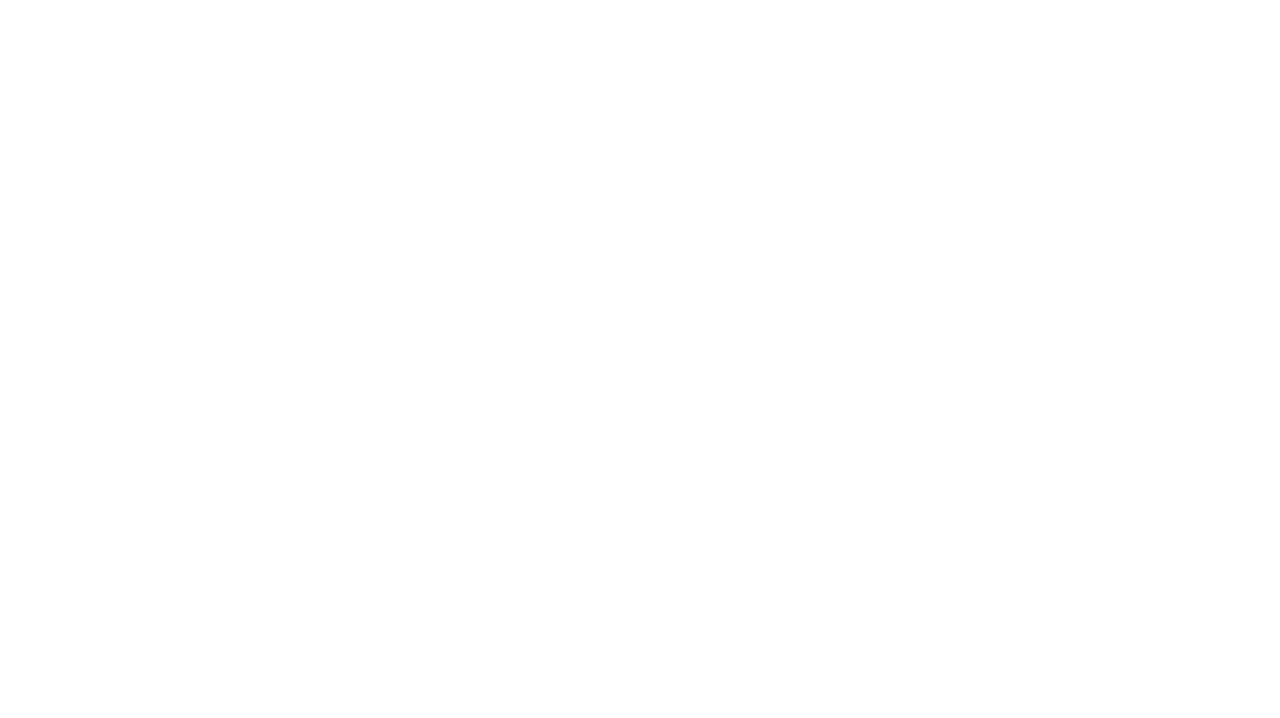
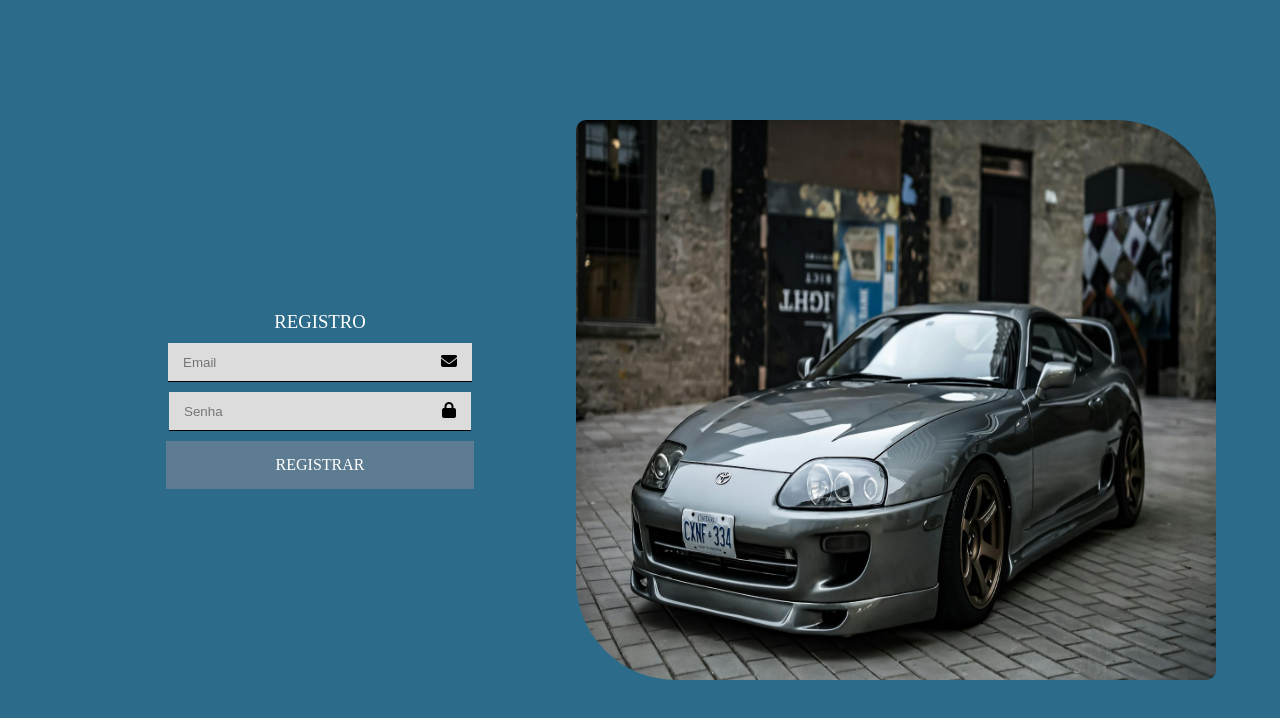
Before and after one commit to mIINguta/MyCar, a React (Vite) app: page /registro in a window 1280 px wide. Before the commit this address had no page. Shown: the top 718 px of the page. Built offline with nearby package versions, Linux system fonts and the light colour scheme.

Commit message:
feat: pagina de registro + estilização registro

```diff
--- a/index.html
+++ b/index.html
@@ -6,6 +6,8 @@
     <meta name="viewport" content="width=device-width, initial-scale=1.0" />
     <script src="https://kit.fontawesome.com/67fa80b427.js" crossorigin="anonymous"></script>
     <link rel="stylesheet" href="src/styles/LoginStyle.scss">
+    <link rel="stylesheet" href="src/styles/RegistroStyle.scss">
+    <link rel="stylesheet" href="src/styles/ComponentsStyle/LabelStyle.scss">
     <link rel="stylesheet" href="src/styles/GlobalStyle.scss">
     <link rel="preconnect" href="https://fonts.googleapis.com">
 <link rel="preconnect" href="https://fonts.gstatic.com" crossorigin>
--- a/src/App.tsx
+++ b/src/App.tsx
@@ -2,6 +2,7 @@ import { useEffect, useState } from 'react'
 import React from 'react'
 import axios from 'axios';
 import Login from './pages/Login';
+import Registro from './pages/Registro';
 import { Route, Router, BrowserRouter, Link, Routes } from 'react-router-dom';
 
 
@@ -11,7 +12,8 @@ export default function App() {
     <>
     <BrowserRouter>
       <Routes>
-          <Route path="/" element={ <Login/>}></Route>
+          <Route path="/" element={ <Login/>}/>
+          <Route path="/registro" element={ <Registro/>}/>
       </Routes>
       </BrowserRouter>
 
--- a/src/components/LabelLoginComponent.tsx
+++ b/src/components/LabelLoginComponent.tsx
@@ -6,7 +6,7 @@ import LoginStyle from '../styles/LoginStyle.scss';
 export default function LabelLoginComponent(props:any){
     return (
         <>
-        <label >
+        <label className="labelForm" >
            <input type="text" name={props.name} id={props.id} autoFocus required placeholder={props.placeholder} onChange={props.change}/>
            <i className={props.IClassName}></i>
         </label>
--- a/src/pages/Login.tsx
+++ b/src/pages/Login.tsx
@@ -35,40 +35,41 @@ const submitLogin = async () => {
             });
            tokenAuth = response.data.token;
            autorizado();
-
         }
             catch(error){
             console.log(error);
     }
-
 }
     return(
         <>
         <section className="login">
         <section className="loginFormConteiner">
             <form action='post'>
-                <h1>LOGIN </h1>
+                <h1>Login</h1>
                     <LabelLoginComponent
                         name = "usuario"
                         placeholder = "Usuario"
                         IClassName = "fa-solid fa-user"
                         change = {handleUsuario}
                     />
-
-
                     <LabelLoginComponent
                     name = "senha"
                     placeholder = "Senha"
                     IClassName = "fa-solid fa-lock"
                     change = {handlePassword}
                     />
-                <a onClick={submitLogin}>ENTRAR</a>
+                        <a className='btn-entrar' onClick={submitLogin}>Entrar</a>
+                    <div className="buttons">
+                        <a href="">Esqueci minha senha</a>
+                        <a href="/registro">Registre-se</a>
+                    </div>
             </form>
+
         </section>
+
         <div className="imgBackground">
             <img src={imgBackground} alt="Background Aplicação" /></div>
         </section>
-
         </>
     )
 }
--- /dev/null
+++ b/src/pages/Registro.tsx
@@ -0,0 +1,60 @@
+import React, { useState } from "react";
+import LabelLoginComponent from "../components/LabelLoginComponent";
+import axios from "axios";
+import imgBackground from '../assets/background-toyota.jpg';
+
+
+
+export default function Registro(){
+const [password, setPassword] = useState();
+const [email, setEmail] = useState();
+
+const handleEmail = (e:any) =>{
+    setEmail(e.target.value);
+}
+const handlePassword = (e:any) =>{
+    setPassword(e.target.value);
+}
+
+const submitRegistro = async () =>{
+    try{
+        const result = await axios.post("http://localhost:5207/Usuarios/Registrar", {
+            "email": `${email}`,
+            "senha": `${password}`,
+        });
+        console.log(result.data);
+}   catch(erro){
+    console.log(erro);
+    }
+}
+    return (
+        <>
+        <section className="registro">
+            <section className="registroFormConteiner">
+                <form action="post">
+                    <h1>REGISTRO</h1>
+                    <LabelLoginComponent
+                    name = "email"
+                    placeholder = "Email"
+                    IClassName = "fa-solid fa-envelope"
+                    change = {handleEmail}
+                    />
+                    <LabelLoginComponent
+                    name = "senha"
+                    placeholder = "Senha"
+                    IClassName = "fa-solid fa-lock"
+                    change = {handlePassword}
+                    />
+                    <a onClick={submitRegistro}>REGISTRAR</a>
+                </form>
+                <figure className="imgBackground">
+                    <img src={imgBackground} alt="Background Aplicação" />
+                </figure>
+            </section>
+
+        </section>
+
+
+        </>
+    )
+}
--- /dev/null
+++ b/src/styles/ComponentsStyle/LabelStyle.scss
@@ -0,0 +1,15 @@
+.labelForm{
+    border-bottom: 1px solid;
+    background-color: #DCDCDC;
+    padding: 3px 15px;
+    input{
+        width: 20vw;
+        height: 4vh;
+        border: transparent;
+        background-color: transparent;
+        color: #000;
+        margin-right: 2px;
+        outline: none;
+        }
+
+}
--- a/src/styles/LoginStyle.scss
+++ b/src/styles/LoginStyle.scss
@@ -19,12 +19,10 @@
     }
 }
 .loginFormConteiner{
-    @include position (flex, center, center, row);
+    @include position (flex, center, center, column);
     width: 50vw;
-
     form{
         @include position(flex, center, center, column);
-
         font-family: "Roboto", sans-serif;
         font-weight: 200;
         font-style: normal;
@@ -32,34 +30,28 @@
         min-width: 30vw;
         gap:20px;
         padding: 0px 20px;
-
-        label{
-            border-bottom: 1px solid;
-            background-color: #DCDCDC;
-            padding: 3px 15px;
-        }
-        input{
-           width: 20vw;
-           height: 4vh;
-           border: transparent;
-           background-color: transparent;
-           color: #000;
-           margin-right: 2px;
-           outline: none;
-           }
-
-
-           }
-
-}
-
-    a{
+            .btn-entrar{
                 @include position (flex, center, center, row);
                 width: 24vw;
                 height: 6vh;
                 background-color: #354545;
                 text-decoration: none;
                 color: #fff;
+                font-weight: 300;
                 border: none;
                 cursor: pointer;
             }
+}
+            .buttons{
+                @include position(flex, space-around, center, row);
+                gap: 15px;
+                width: 24vw;
+                    a{
+                        background-color: none;
+                        font-weight: 400;
+                        color:#354545;
+                    }
+                }
+
+
+}
--- /dev/null
+++ b/src/styles/RegistroStyle.scss
@@ -0,0 +1,46 @@
+@mixin position($display, $justify-content, $align-items, $flex-direction){
+    display: $display;
+    justify-content: $justify-content;
+    align-items: $align-items;
+    flex-direction: $flex-direction;
+}
+
+.registro{
+    @include position(flex,center, center,row);
+    height: 100vh;
+    width: 100vw;
+    background-color: #2c6c8a;
+
+    h1{
+        color: #fff;
+        font-weight: 300;
+    }
+    .registroFormConteiner{
+        @include position(flex,center, center,row);
+        form{
+            @include position(flex,center, center,column);
+            width:40vw;
+            height: 70vh;
+            gap: 10px;
+
+
+            a{
+                @include position(flex,center, center,row);
+                width: 24vw;
+                background-color: #5d7c91;
+                color: #fff;
+                text-align: center;
+                height: 6vh;
+            }
+        }
+    }
+    figure{
+        width: 50vw;
+        height: 70vh;
+        img{
+            width: 100%;
+            height: 100%;
+            border-radius: 10px 100px;
+        }
+    }
+}
```
Also changed, not shown: src/assets/background-toyota.jpg (added). Lines whose indentation alone changed are shown as unchanged.
